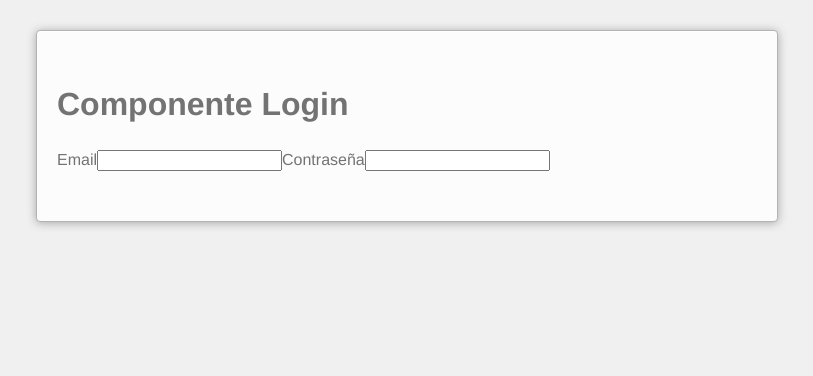
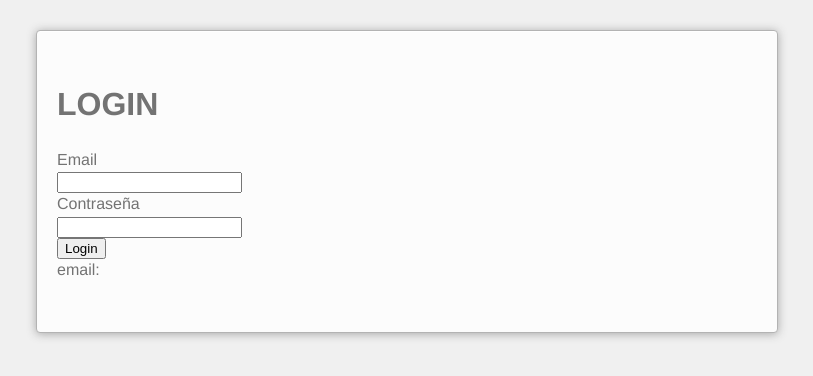
Before and after one commit to mmirotta/CursadaLab4, an Angular app in the folder CicloDeVida/: page / in a window 1280 px wide. Shown: the top 376 px of the page, without its empty margins (233-1046 px from the left). Built offline with nearby package versions, Linux system fonts and the light colour scheme.

Commit message:
Binding completo

```diff
--- a/CicloDeVida/src/app/componentes/login/login.component.css
+++ b/CicloDeVida/src/app/componentes/login/login.component.css
@@ -0,0 +1,15 @@
+.login {
+  display: block;
+}
+
+.login span {
+  display: block;
+}
+
+.login button {
+  display: block;
+}
+
+.resultados {
+  display: block;
+}
--- a/CicloDeVida/src/app/componentes/login/login.component.html
+++ b/CicloDeVida/src/app/componentes/login/login.component.html
@@ -1,9 +1,14 @@
-<h1>Componente Login</h1>
+<div class="login">
+<h1>LOGIN</h1>
 <span>Email</span>
 <input type="text" [(ngModel)]="usuario.email">
 <span>Contraseña</span>
 <input type="text" [(ngModel)]="usuario.password">
-
-
-<span>{{usuario.email}}</span>
-<span>{{usuario.password}}</span>
+<button (click)="guardar()" >Login</button>
+</div>
+<span>email: {{usuario.email}}</span>
+<div *ngIf="guardado" class="resultados">
+<h1>Resultados</h1>
+<span>email: {{usuario.email}}</span>
+<span>contraseña: {{usuario.password}}</span>
+</div>
--- a/CicloDeVida/src/app/componentes/login/login.component.ts
+++ b/CicloDeVida/src/app/componentes/login/login.component.ts
@@ -9,12 +9,19 @@ import { Usuario } from 'src/app/clases/usuario';
 export class LoginComponent implements OnInit {
 
   public usuario: Usuario;
+  public guardado: boolean;
 
   constructor() {
     this.usuario = new Usuario();
+    this.guardado = false;
   }
 
   ngOnInit() {
   }
 
+  guardar() {
+    this.guardado = true;
+    console.info("el objeto",this.usuario)
+  }
+
 }
```
Also changed, not shown: CicloDeVida/src/styles.css (line endings or trailing spaces).
